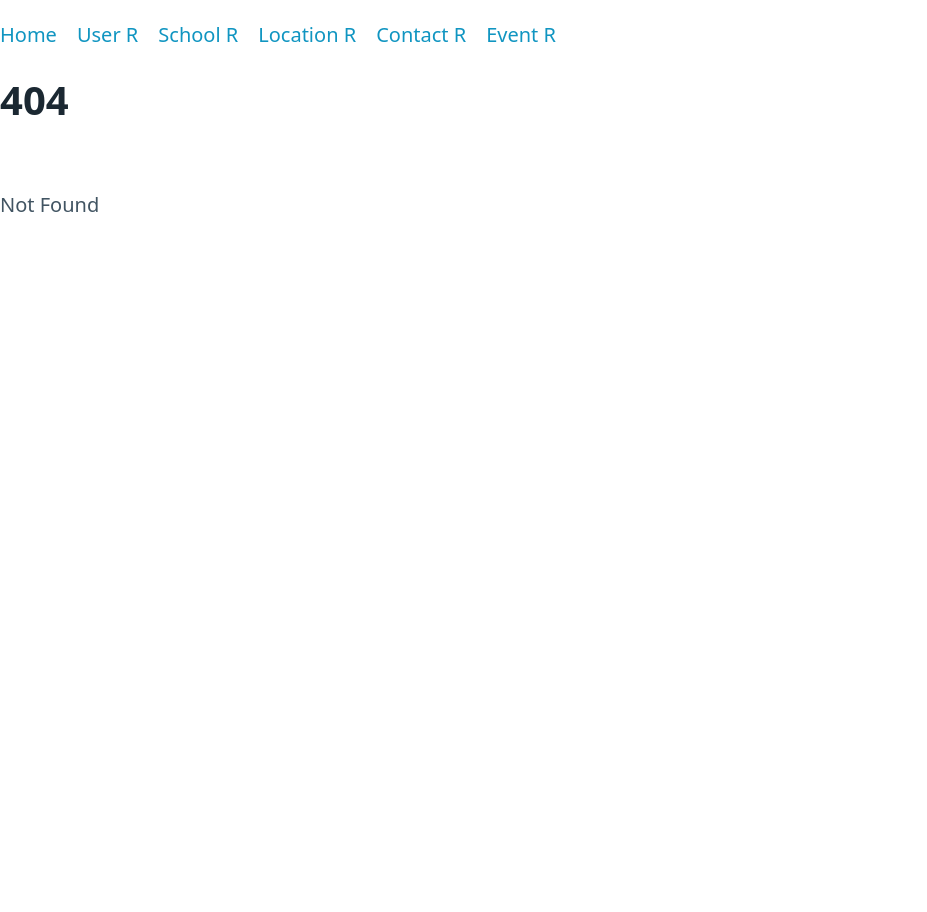
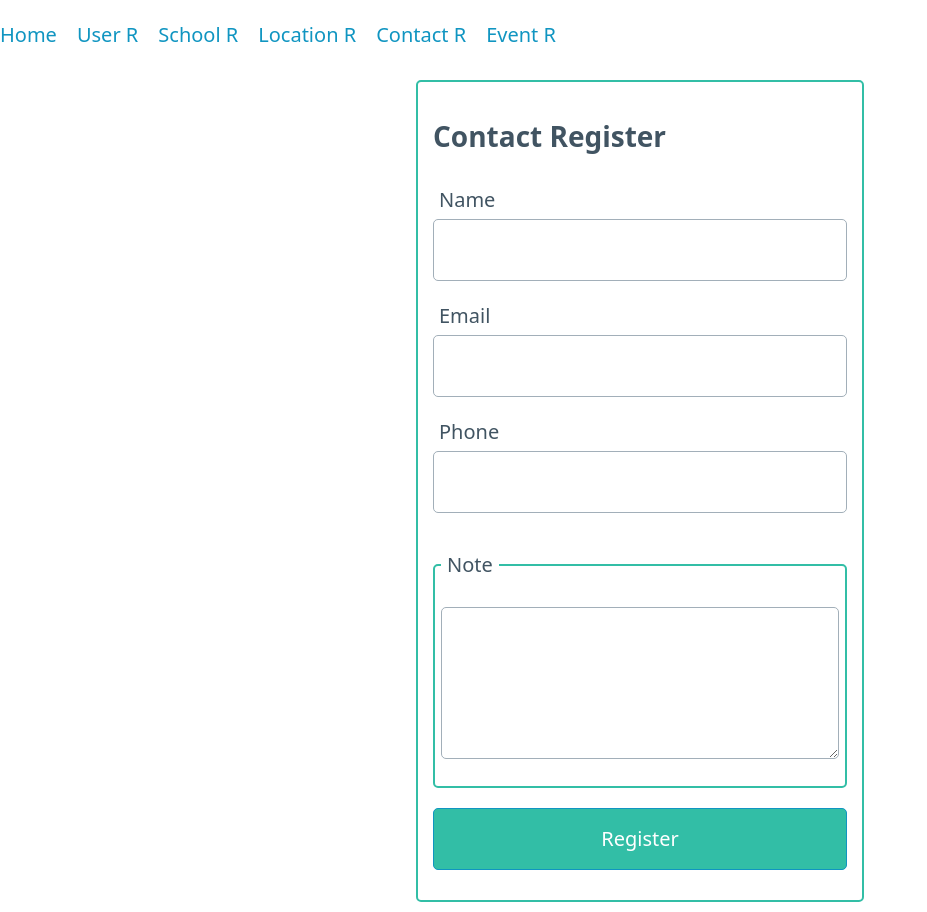
Before and after one commit to BiroNora/startswith4, a SvelteKit app: page /register/contact in a window 1280 px wide. Before the commit this address had no page. Shown: the whole page, without its empty margins (0-927 px from the left). Before the commit the page ends 800 px from the top, so only its background shows below. Built offline with nearby package versions, Linux system fonts and the light colour scheme.

Commit message:
Register contact made

```diff
--- /dev/null
+++ b/src/routes/register/contact/+page.server.ts
@@ -0,0 +1,32 @@
+import { fail, redirect} from '@sveltejs/kit'
+import type { Action, Actions } from './$types'
+import { db } from '$lib/database'
+
+
+const contact: Action = async ({ request }) => {
+  const data = await request.formData()
+  const contact_name = String(data.get('name'))
+  const contact_email = String(data.get('email'))
+  const contact_phone = String(data.get('phone'))
+  const note = String(data.get('message'))
+
+  const contact = await db.contact.findUnique({
+    where: {contact_email}
+  })
+
+  if ((contact)) {
+    return fail(400, {contact: true})
+  }
+  await db.contact.create({
+    data: {
+      contact_email,
+      contact_name,
+      contact_phone,
+      note,
+    }
+  })
+
+  throw redirect(303, '/register/school')
+}
+
+export const actions: Actions = { contact }
--- /dev/null
+++ b/src/routes/register/contact/+page.svelte
@@ -0,0 +1,107 @@
+<script lang="ts">
+	import { enhance } from '$app/forms'
+  import type { ActionData } from './$types'
+
+  let pageName="Contact Register"
+
+  export let form: ActionData
+</script>
+
+<svelte:head>
+    <title> {pageName} </title>
+</svelte:head>
+
+<div class="grid">
+  <div class="rei">
+    <p>Contact Register</p>
+  </div>
+  <form action="?/contact" method="post" use:enhance>
+    <div>
+      <label for="name">Name</label>
+      <input type="text" name="name" id="name" required />
+    </div>
+    <div>
+      <label for="email">Email</label>
+      <input type="text" name="email" id="email" required />
+    </div>
+    <div>
+      <label for="phone">Phone</label>
+      <input type="text" name="phone" id="phone" required />
+    </div>
+  <br>
+    <fieldset>
+      <legend>Note</legend>
+      <br>
+        <textarea id="message"
+          name="message"
+          rows="4"
+          cols="50" >
+          </textarea>
+    </fieldset>
+
+  {#if form?.contact}
+      <p class="error">Contact already exists.</p>
+  {/if}
+  <button class="btn" id="btn" type="submit">Register</button>
+</form>
+</div>
+
+
+<style>
+  fieldset {
+    position: relative;
+    padding: 6px;
+    border: 2px solid #32BEA6;
+    border-radius: 5px;
+    border-spacing: 2px;
+  }
+
+  label {
+    padding: 6px;
+  }
+
+  legend {
+    padding: 6px;
+  }
+
+  .rei p {
+    position: relative;
+    line-height: normal;
+    font-size: 140%;
+    font-weight: bold;
+  }
+
+  .grid {
+    padding: 35px 15px 0px 15px;
+    display: flex;
+    flex-direction: column;
+    justify-content: space-around;
+    align-content: space-around;
+    width: 35%;
+    line-height: 85%;
+    grid-row: minmax(5px, auto);
+    margin: 10px auto 10px auto;
+    border: 2px solid #32BEA6;
+    border-radius: 5px;
+    border-spacing: 2px;
+    flex: 10 auto;
+  }
+
+  .grid input:checked {
+    background-color: #32BEA6;
+  }
+
+  .btn {
+    margin-bottom: 0;
+    background-color: #32BEA6;
+  }
+
+  .error {
+    color: tomato;
+    padding: 2%;
+    text-align: justify;
+    font-style: italic;
+    line-height: normal;
+    line-height: 95%;
+  }
+</style>
```
